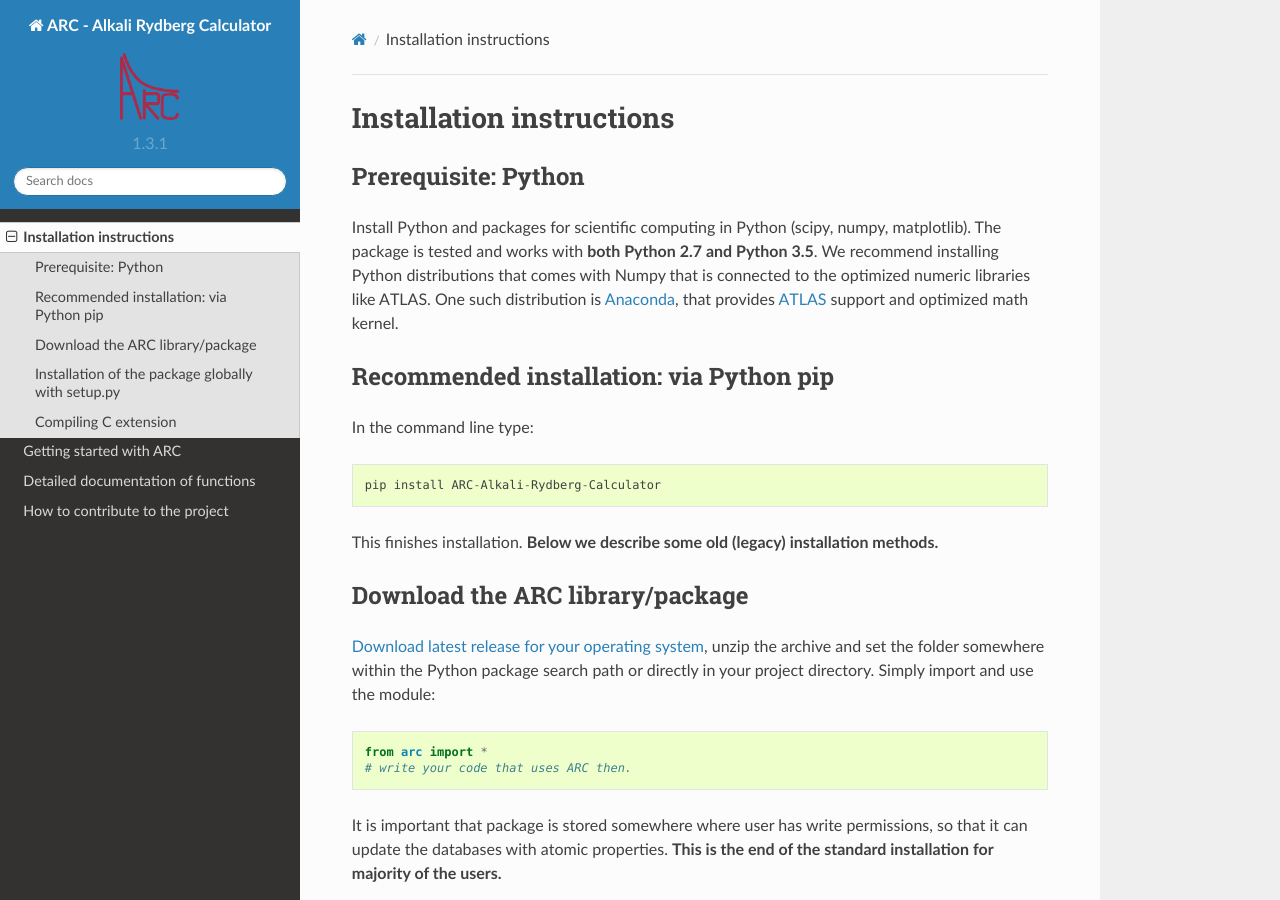
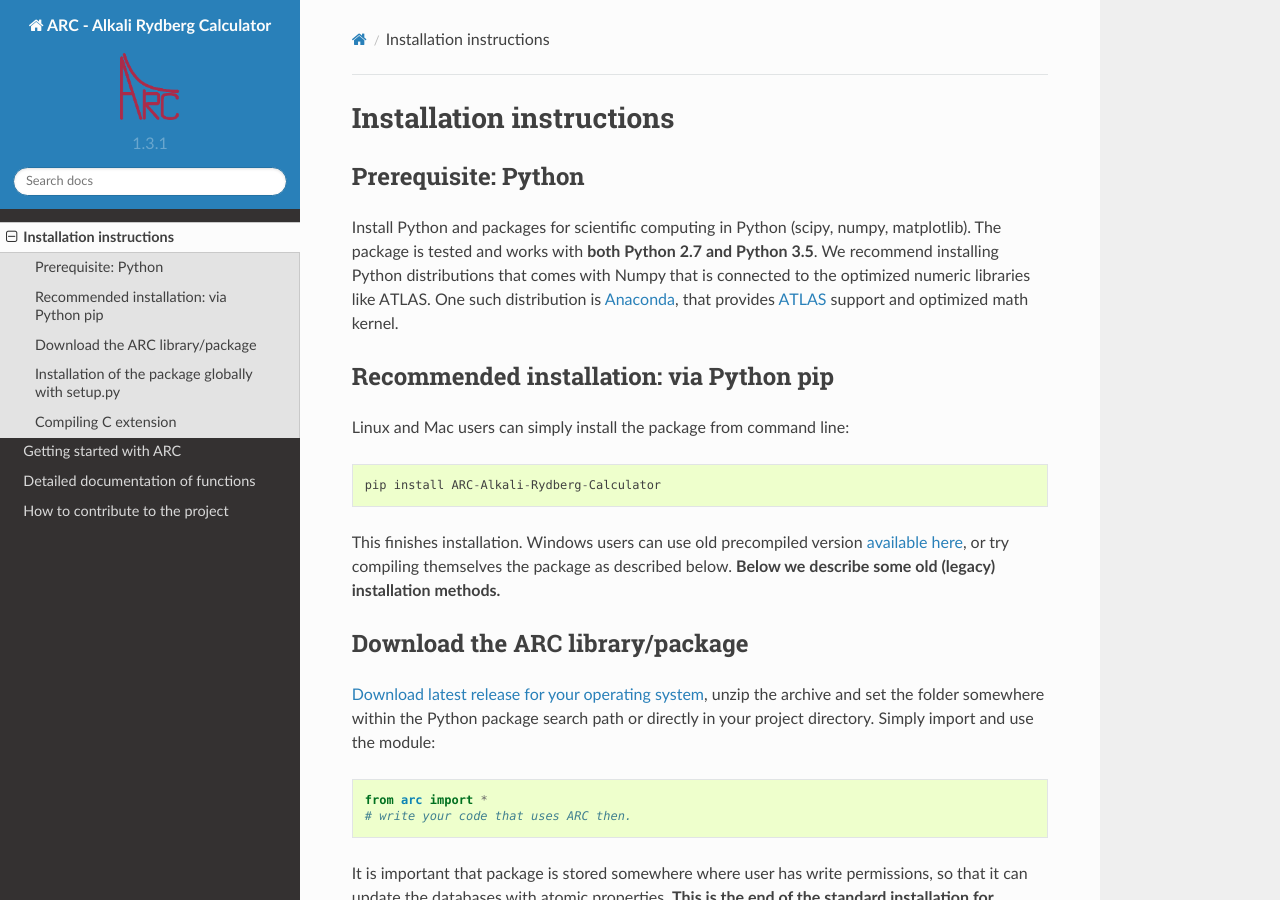
Before and after one commit to nikolasibalic/ARC-Alkali-Rydberg-Calculator, a Sphinx documentation site: the page built from doc/installation.rst, in a window 1280 px wide and 900 px high. Built offline with Sphinx 7.4.7 and the Read the Docs theme 2.0.0, drawn with Linux system fonts in a browser that asks for light colours.

Commit message:
installation instructions updated

```diff
--- a/doc/installation.rst
+++ b/doc/installation.rst
@@ -8,11 +8,15 @@ Install Python and packages for scientific computing in Python (scipy, numpy, ma
 Recommended installation: via Python pip
 ----------------------------------------
 
-In the command line type::
+Linux and Mac users can simply install the package from command line::
 
     pip install ARC-Alkali-Rydberg-Calculator
 
-This finishes installation. **Below we describe some old (legacy) installation methods.**
+This finishes installation.
+Windows users can use old precompiled version
+`available here <https://github.com/nikolasibalic/ARC-Alkali-Rydberg-Calculator/releases/tag/1.3>`_,
+or try compiling themselves the package as described below.
+**Below we describe some old (legacy) installation methods.**
 
 Download the ARC library/package
 --------------------------------
@@ -31,7 +35,7 @@ Installation of the package globally with setup.py
 **This is tested on Linux so far**
 
 Do this only if you have Linux/UNIX (as it is tested on it) and you are sure that you don't want to change underlying ARC code.
-Make sure you have C compiler and `python development headers <[https://anaconda.org/StatisKit/python-dev>`_ installed. To compile and install for local user ARC call from terminal::
+Make sure you have C compiler and `python development headers <https://anaconda.org/StatisKit/python-dev>`_ installed. To compile and install for local user ARC call from terminal::
 
     python setup.py build
     python setup.py install
```
